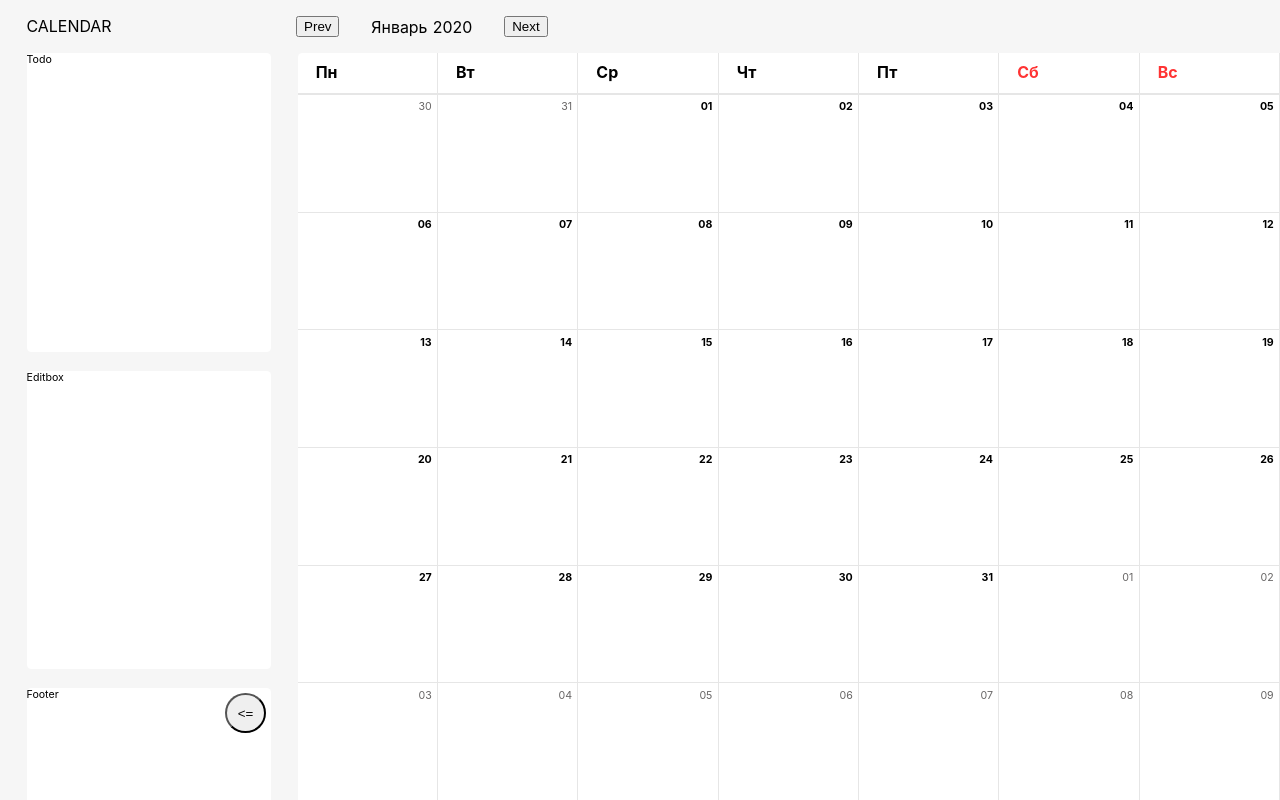
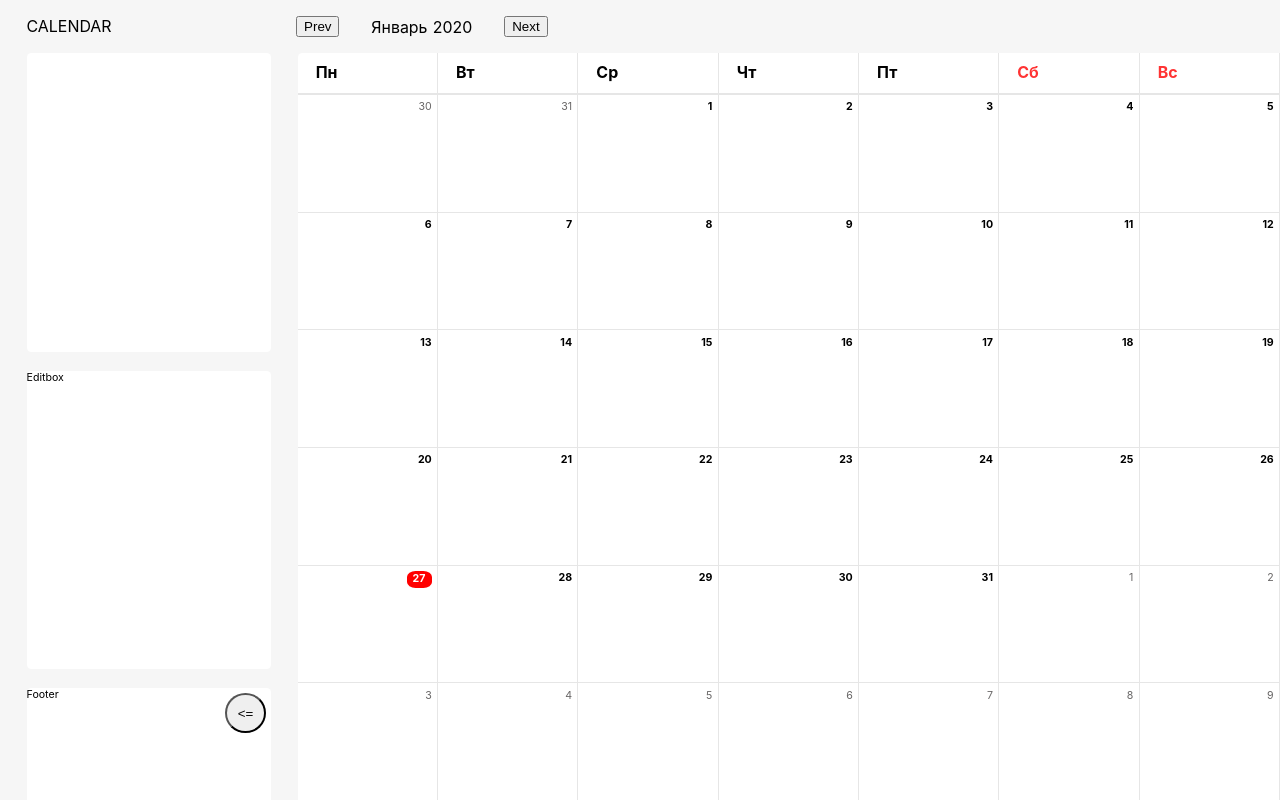
Before and after one commit to GennadjiLudin/react-redux_calendar, a React (Create React App) app in the folder calendar/: page / in a window 1280 px wide. Built offline with nearby package versions, Linux system fonts and the light colour scheme.

Commit message:
Fixed bugs

```diff
--- a/calendar/src/components/Dates/Dates.jsx
+++ b/calendar/src/components/Dates/Dates.jsx
@@ -1,4 +1,4 @@
-import React, { useState } from 'react';
+import React from 'react';
 import { connect } from 'react-redux';
 
 import { setNumWithZero } from '../../helpers/helpers';
@@ -7,46 +7,62 @@ import { selectDayAction } from '../../actions/actionCreator';
 import './Dates.scss';
 
 const Dates = (props) => {
-    const { datesArr, arrPrev, arrNext, month, year, selectDay } = props;
+    const { datesArr, arrPrev, arrNext, month, year, selectDay, allDays } = props;
 
     const onClickDateHandler = e => {
         selectDay(e.target.id);
     }
 
+    const isCurrentDay = (day) => {
+        let date = new Date();
+        let currentDate = date.getDate();
+        let currentYear = date.getFullYear();
+        let currentMonth = date.getMonth();
+
+        return currentYear === year && currentMonth === month && currentDate === day;
+    }
+
+    const getDateId = (date) => {
+        return `${year}${setNumWithZero(month)}${setNumWithZero(date)}`;
+    }
+
+    console.log(allDays);
     return (
         <div className="dates">
             {arrPrev.map(date => (
                 <div
                     className="date"
-                    key={`${year}${setNumWithZero(month-1)}${setNumWithZero(date)}`}
-                    id  ={`${year}${setNumWithZero(month-1)}${setNumWithZero(date)}`}
+                    key={`${month === 0 ? year - 1 : year}${month === 0 ? 11 : setNumWithZero(month - 1)}${setNumWithZero(date)}`}
+                    id  ={`${month === 0 ? year - 1 : year}${month === 0 ? 11 : setNumWithZero(month - 1)}${setNumWithZero(date)}`}
                 >
-                    <span className="date-num date-num-prev">{setNumWithZero(date)}</span>
+                    <span className="date-num date-num-prev">{date}</span>
                     <div className="date-wrap__info">
                         {/* {someTodoArray.map()} */}
                     </div>
                 </div>
             ))}
-            {datesArr.map( date  => (
+            {datesArr.map(date  => (
                 <div
                     className="date"
-                    key={`${year}${setNumWithZero(month)}${setNumWithZero(date)}`}
-                    id={`${year}${setNumWithZero(month)}${setNumWithZero(date)}`}
+                    key={getDateId(date)}
+                    id={getDateId(date)}
                     onClick={e => onClickDateHandler(e)}
                 >
-                    <span className="date-num">{setNumWithZero(date)}</span>
+                    <span className={isCurrentDay(date) ? "date-num date-num-current" : "date-num"}>{date}</span>
                     <div className="date-wrap__info">
-                        {/* {someTodoArray.map()} */}
+                        {allDays[getDateId(date)] && allDays[getDateId(date)].tasks.map((task, i) => (
+                            i < 5 && <div>{task.title}</div>
+                        ))}
                     </div>
                 </div>
             ))}
             {arrNext.map(date => (
                 <div
                     className="date"
-                    key={`${year}${setNumWithZero(month+1)}${setNumWithZero(date)}`}
-                    id  ={`${year}${setNumWithZero(month+1)}${setNumWithZero(date)}`}
+                    key={`${month === 11 ? year + 1 : year}${month === 11 ? setNumWithZero(0) : setNumWithZero(month + 1)}${setNumWithZero(date)}`}
+                    id  ={`${month === 11 ? year + 1 : year}${month === 11 ? setNumWithZero(0) : setNumWithZero(month + 1)}${setNumWithZero(date)}`}
                 >
-                    <span className="date-num date-num-next">{setNumWithZero(date)}</span>
+                    <span className="date-num date-num-next">{date}</span>
                     <div className="date-wrap__info">
                         {/* {someTodoArray.map()} */}
                     </div>
@@ -58,9 +74,11 @@ const Dates = (props) => {
 
 const mapStateToProps = state => {
     const { month, year } = state.date;
+    const { allDays } = state.tasks;
     return {
         month,
         year,
+        allDays,
     };
 };
 
--- a/calendar/src/components/Dates/Dates.scss
+++ b/calendar/src/components/Dates/Dates.scss
@@ -23,6 +23,14 @@
             right: .5rem;
             top: .5rem;
             font-weight: bold;
+            text-align: center;
+
+            &-current {
+                background-color: red;
+                color: #fff;
+                border-radius: 35%;
+                padding: .1rem .6rem .3rem .5rem;
+            }
 
             &-prev, &-next {
                 color: rgb(104, 102, 102);
--- a/calendar/src/containers/Todos/Todos.jsx
+++ b/calendar/src/containers/Todos/Todos.jsx
@@ -1,11 +1,34 @@
 import React from 'react';
+import { connect } from 'react-redux'
 
 import './Todos.scss';
 
-const Todos = () => {
+const Todos = (props) => {
+    const { selectedDay } = props;
     return (
-        <div className="todo">Todo</div>
+        <div className="todos">
+            {selectedDay && (
+                selectedDay.tasks.length === 0 ? (
+                    <>
+                        <span>В настояще время нет активных задач!</span>
+                        <button>Добавить задачу</button>
+                    </>
+                ) : (
+                    selectedDay.tasks.map(task => (
+                        <div>{task.title}</div>
+                    ))
+                )
+            )}
+
+        </div>
     )
 }
 
-export default Todos;
+const mapStateToProps = state => {
+    const { selectedDay } = state.tasks;
+    return {
+        selectedDay,
+    };
+};
+
+export default connect(mapStateToProps, null)(Todos);
--- a/calendar/src/containers/Todos/Todos.scss
+++ b/calendar/src/containers/Todos/Todos.scss
@@ -1,4 +1,4 @@
-.todo {
+.todos {
     width: 100%;
     height: 40%;
     background-color: #fff;
--- a/calendar/src/reducers/tasks.js
+++ b/calendar/src/reducers/tasks.js
@@ -1,16 +1,38 @@
 import { ADD_TASK, REMOVE_TASK, COMPLETE_TASK, CHANGE_TASK, DRAG_HAPPENED, SELECT_DAY } from '../actions/actionCreator';
 
-let TASKS = [];
-
-if(!TASKS || !TASKS.tasks || !TASKS.tasks.length) {
-    TASKS = {
-        tasks: [],
-    }
-}
-
 const initialState = {
-    allDays: [],
-    selectedDay: [],
+    allDays: {
+        20200101: {
+            id: 20200101,
+            tasks: [
+                {
+                    title: "Hellow worlds",
+                },
+                {
+                    title: "Hellow worlds",
+                },
+                {
+                    title: "Hellow worlds",
+                },
+                {
+                    title: "Hellow worlds",
+                },
+                {
+                    title: "Hellow worlds",
+                },
+                {
+                    title: "Hellow worlds",
+                },
+                {
+                    title: "Hellow worlds",
+                },
+                {
+                    title: "Hellow worlds",
+                },
+            ]
+        }
+    },
+    selectedDay: null,
 }
 
 // const TASKS = [
@@ -35,13 +57,18 @@ const tasks = (state = initialState, action) => {
     const { type, payload } = action;
     switch(type) {
         case SELECT_DAY:
-            let newDays = {...state};
-            // if(!newDays.allDays[id])
-            //     newDays.allDays[id] = [];
-
-            //     newDays.selectedDay = newDays.selectedDay[payload.id];
-            //     console.log(newDays);
-            return newDays;
+            let newDays = {...state.allDays};
+            if (!newDays[payload.id]) {
+                newDays[payload.id] = {
+                    id: payload.id,
+                    tasks: [],
+                };
+            }
+            return {
+                ...state,
+                allDays: newDays,
+                selectedDay: newDays[payload.id],
+            };
         // case ADD_TASK:
         //     return {
         //         ...state,
```
